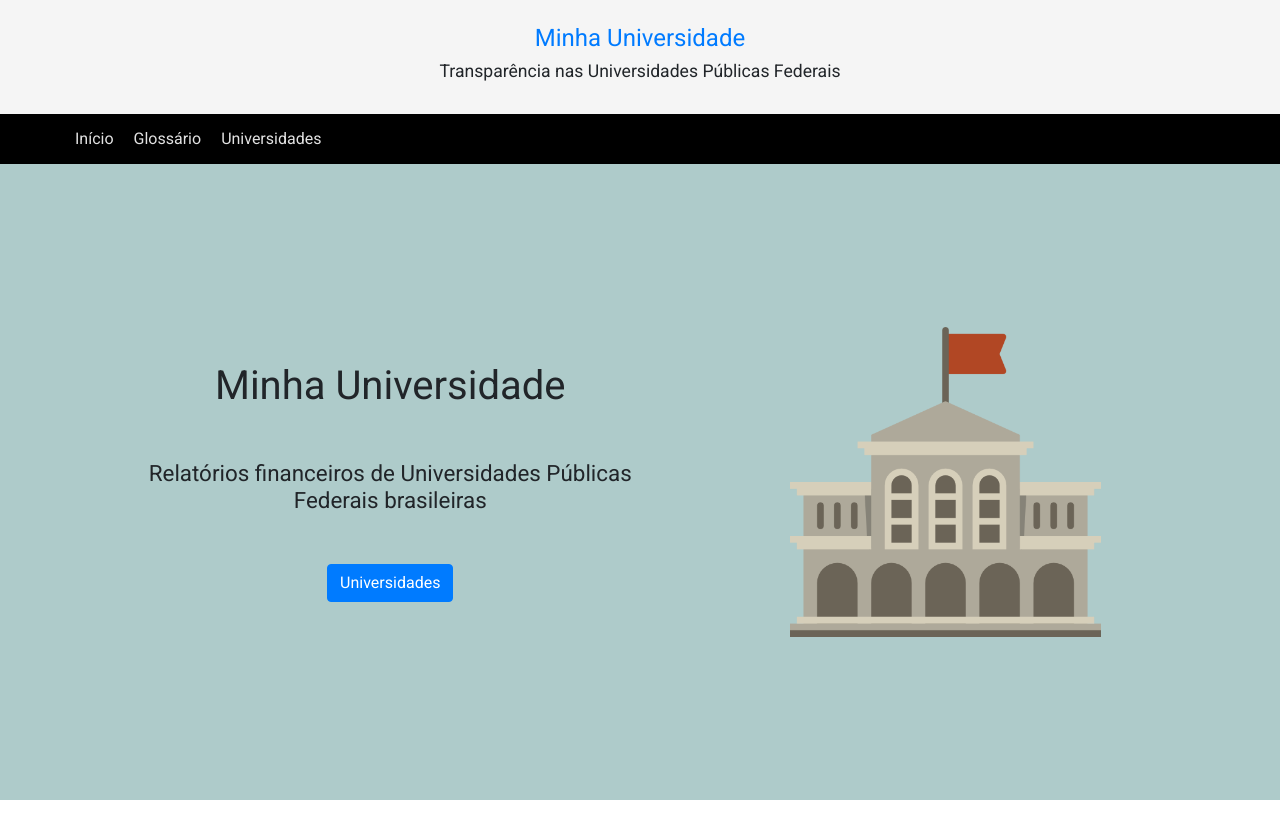
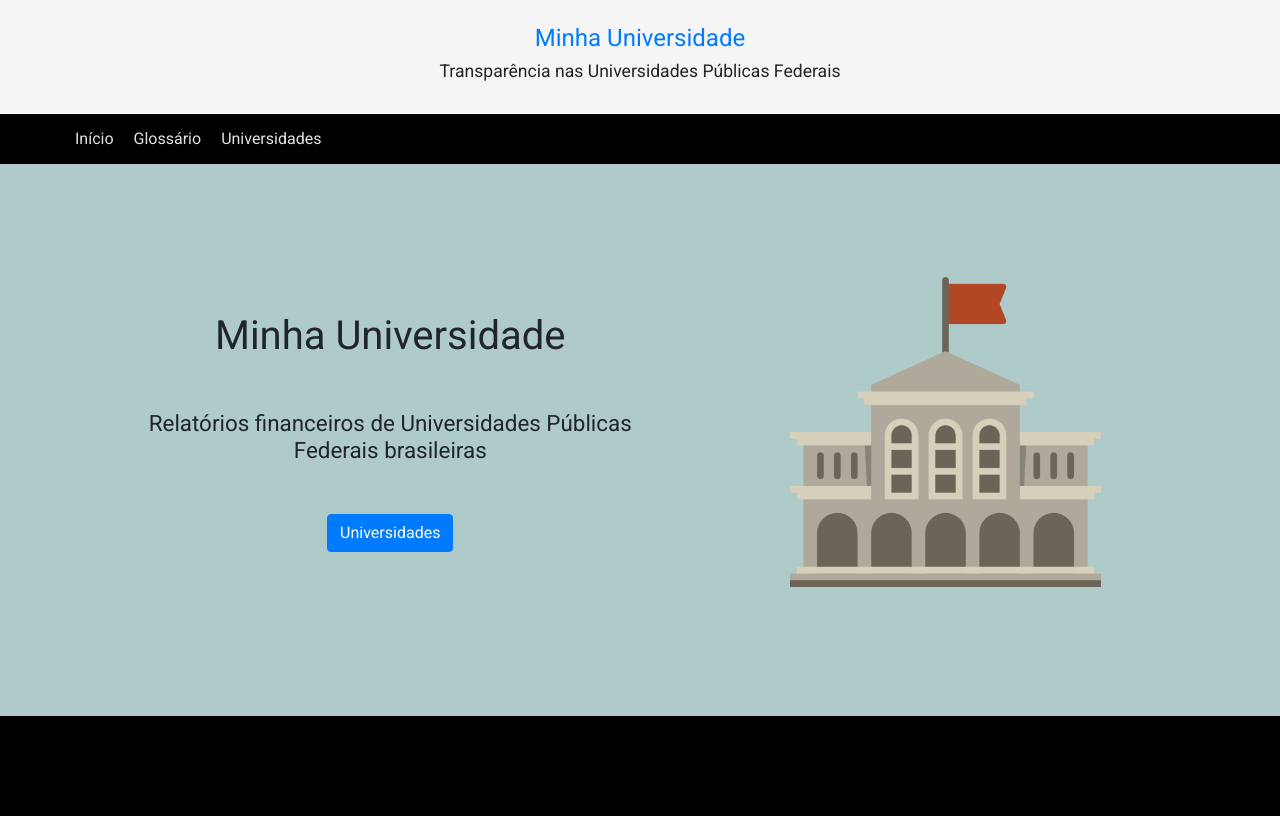
Before and after one commit to MorgannaCarmemDiniz/minha-universidade, a Vue app: page / in a window 1280 px wide. Built offline with nearby package versions, Linux system fonts and the light colour scheme.

Commit message:
Criação de um Footer Inicial

```diff
--- a/src/App.vue
+++ b/src/App.vue
@@ -1,11 +1,13 @@
 <template>
   <div id="app">
     <SiteHeader/>
-    <b-container class="wrap">
+    <b-container class="contentWrap">
       <transition name="fade" mode="out-in">
         <router-view/>
       </transition>
     </b-container>
+    <SiteFooter />
+    <!-- Scroll To Top Button -->
     <transition name="slide-fade">
       <button v-b-tooltip.hover.left.ds900 title="Ir para o topo" class="scrollToTop" v-if="showButton" @click="scrollToTop">
         <BIconChevronDoubleUp class="topIcon"/>
@@ -24,10 +26,11 @@
     flex-direction: column;
   }
 
-  .wrap {
+  .contentWrap {
     display: flex;
     flex-direction: column;
     flex-grow: 1;
+    min-height: 65vh;
   }
 
   .scrollToTop {
@@ -74,9 +77,13 @@
 </style>
 <script>
   import SiteHeader from "./components/SiteHeader";
+  import SiteFooter from "./components/SiteFooter";
   import universityService from "./services/universityService";
   export default {
-    components: {SiteHeader},
+    components: {
+      SiteHeader,
+      SiteFooter
+    },
     data: () => ({
       showButton: false
     }),
--- /dev/null
+++ b/src/components/SiteFooter.vue
@@ -0,0 +1,21 @@
+<template>
+    <div class="footer">
+
+    </div>
+</template>
+
+<script>
+    export default {
+        name: "SiteFooter",
+        data: () => ({})
+    }
+</script>
+
+<style lang="scss" scoped>
+    .footer {
+        margin-top: 16px;
+        height: 100px;
+        width: 100%;
+        background-color: black;
+    }
+</style>
```
